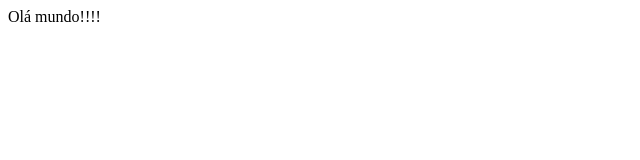
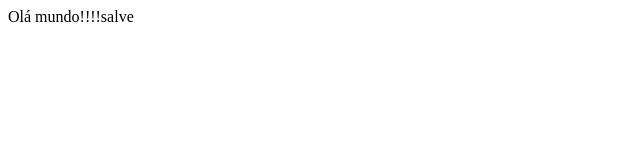
Before and after one commit to Schmitt28/Repositorio, a plain HTML site: page repositorio/index.html in a window 1280 px wide. Shown: the full height of the page, 0-640 px from the left. Drawn offline with Linux system fonts and the light colour scheme.

Commit message:
Paragrafo em casa

```diff
--- a/repositorio/index.html
+++ b/repositorio/index.html
@@ -7,6 +7,6 @@
     <title>Document</title>
 </head>
 <body>
-    Olá mundo!!!!
+    Olá mundo!!!!salve
 </body>
 </html>
```
